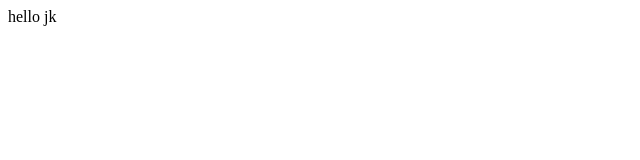
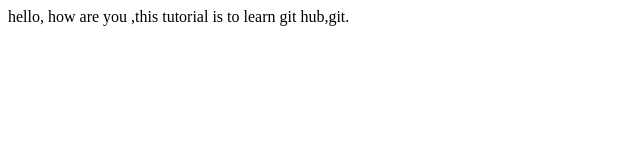
Before and after one commit to jaydevkalariya/Chess-Checkmate-in-least-steps, a plain HTML site: page index.html in a window 1280 px wide. Shown: the whole page, without its empty margins (0-640 px from the left). Drawn offline with Linux system fonts and the light colour scheme.

Commit message:
index file succesufully commited

```diff
--- a/index.html
+++ b/index.html
@@ -7,6 +7,6 @@
     <title>Document</title>
 </head>
 <body>
-    hello jk
+    hello, how are you ,this tutorial is to learn git hub,git.
 </body>
 </html>
```
